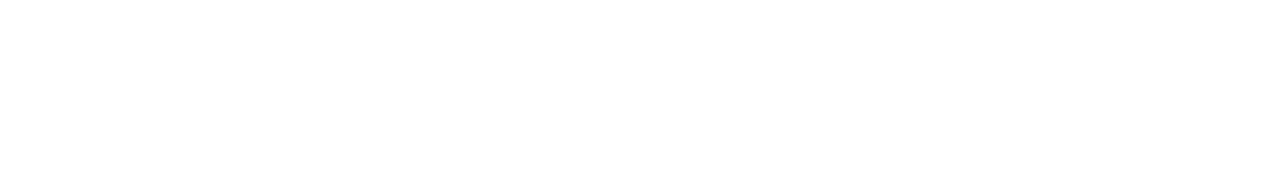
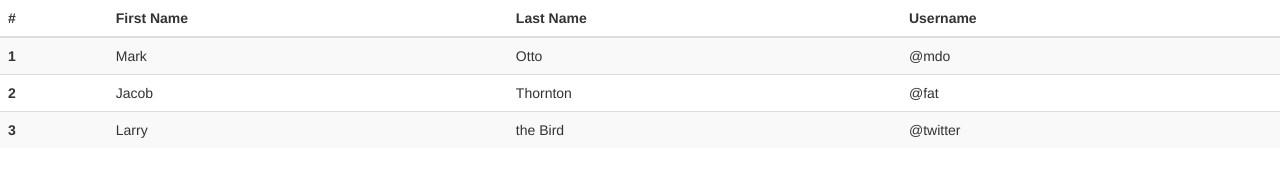
Before and after one commit to Shinidoki/kundendaten, a plain HTML site: page public_html/print.html in a window 1280 px wide. Drawn offline with Linux system fonts and the light colour scheme.

Commit message:
Bootstrap hinzugefügt

```diff
--- a/public_html/print.html
+++ b/public_html/print.html
@@ -6,12 +6,50 @@
 -->
 <html>
     <head>
-        <title>TODO supply a title</title>
+        <title>Print</title>
         <meta charset="UTF-8">
         <meta name="viewport" content="width=device-width, initial-scale=1.0">
+        <link href="css/bootstrap.min.css" rel="stylesheet" type="text/css"/>
     </head>
     <body>
-        <div id="printTable"></div>
+        <div id="printTable">
+            <table class="table table-striped">
+   <thead>
+      <tr>
+         <th>#</th>
+         <th>First Name</th>
+         <th>Last Name</th>
+         <th>Username</th>
+      </tr>
+   </thead>
+   <tbody>
+      <tr>
+         <th scope="row">1</th>
+         <td>Mark</td>
+         <td>Otto</td>
+         <td>@mdo</td>
+      </tr>
+      <tr>
+         <th scope="row">2</th>
+         <td>Jacob</td>
+         <td>Thornton</td>
+         <td>@fat</td>
+      </tr>
+      <tr>
+         <th scope="row">3</th>
+         <td>Larry</td>
+         <td>the Bird</td>
+         <td>@twitter</td>
+      </tr>
+   </tbody>
+</table>
+        </div>
+
+
+
+
+
+        <script src="js/libs/bootstrap/bootstrap.min.js" type="text/javascript"></script>
         <script src="js/libs/jquery/jquery.js" type="text/javascript"></script>
         <script src="js/druckansicht.js" type="text/javascript"></script>
     </body>
```
Also changed, not shown: public_html/index.html (+2 -0 lines), public_html/css/bootstrap.min.css (added), public_html/js/libs/bootstrap/bootstrap.min.js (added).
